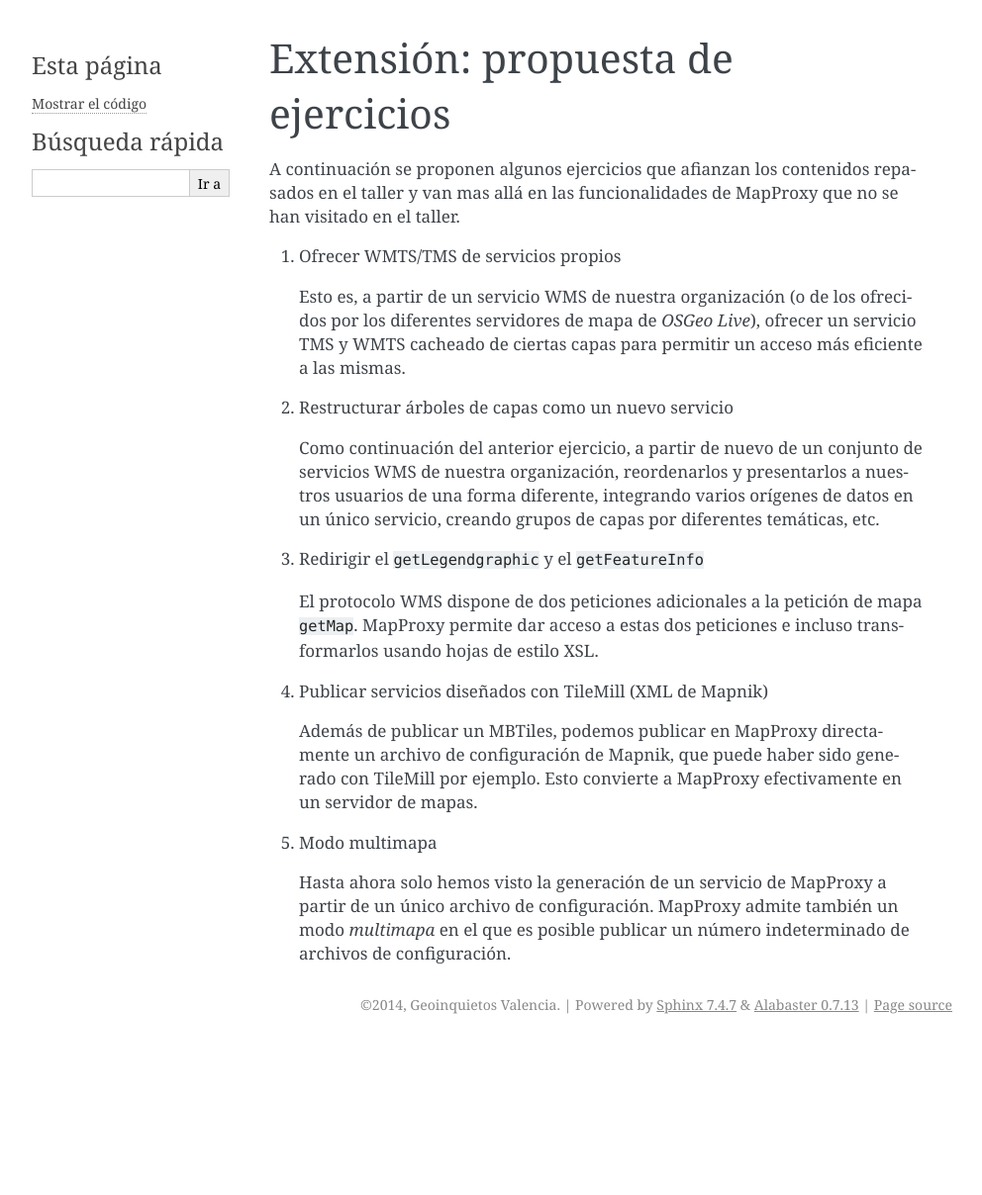
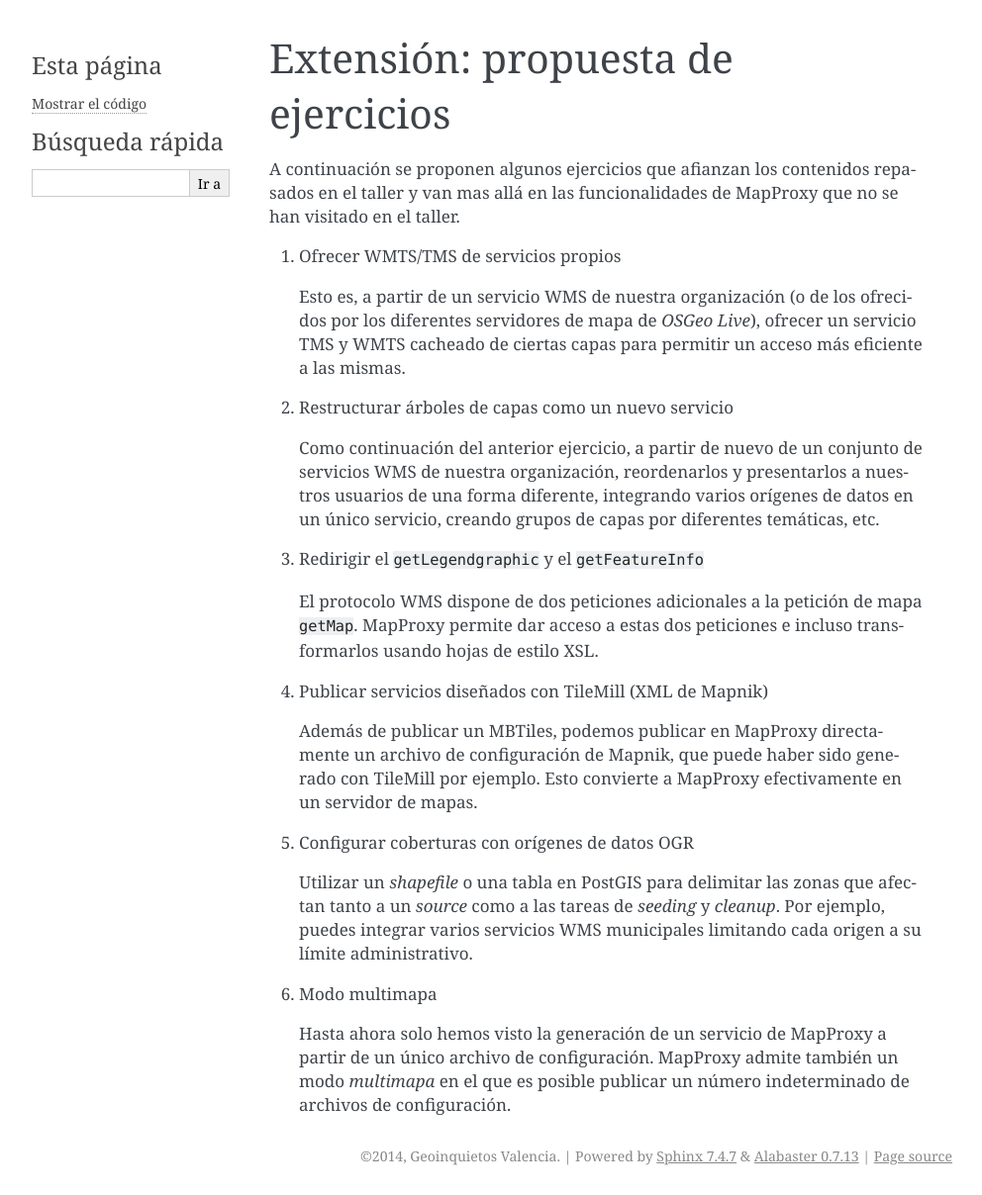
Before and after one commit to geoinquietosvlc/mapproxy-workshop, a Sphinx documentation site: the page built from doc/source/ejercicios/extension.rst, in a window 1280 px wide. Shown: the whole page at 99% size, without its empty margins (148-1140 px from the left). Built offline with Sphinx 7.4.7, drawn with Linux system fonts in a browser that asks for light colours; before the commit the page ends 1055 px from its top, so only the background shows below that.

Commit message:
Update extension.rst

```diff
--- a/doc/source/ejercicios/extension.rst
+++ b/doc/source/ejercicios/extension.rst
@@ -33,6 +33,13 @@ no se han visitado en el taller.
    TileMill por ejemplo. Esto convierte a MapProxy efectivamente en un
    servidor de mapas.
 
+#. Configurar coberturas con orígenes de datos OGR
+
+   Utilizar un *shapefile* o una tabla en PostGIS para delimitar las zonas que afectan
+   tanto a un *source* como a las tareas de *seeding* y *cleanup*. Por ejemplo, puedes
+   integrar varios servicios WMS municipales limitando cada origen a su límite
+   administrativo.
+
 #. Modo multimapa
 
    Hasta ahora solo hemos visto la generación de un servicio de MapProxy a
```
